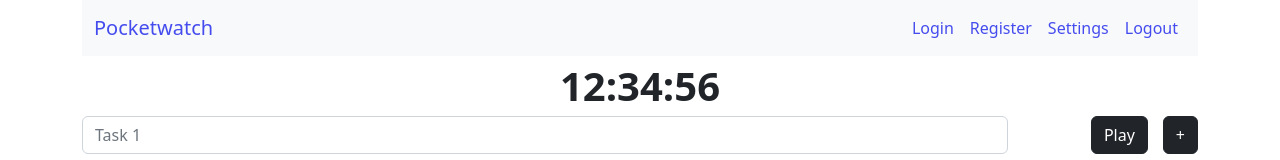
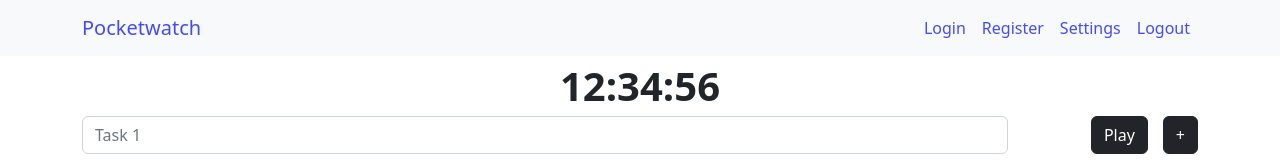
Before and after one commit to constellationz/pocketwatch, a React (Create React App) app in the folder frontend/: page / in a window 1280 px wide. Shown: the top 160 px of the page. Built offline with nearby package versions, Linux system fonts and the light colour scheme.

Commit message:
Make navbar expand to full width

```diff
--- a/frontend/src/App.js
+++ b/frontend/src/App.js
@@ -13,8 +13,8 @@ function App() {
   return (
     <>
       <Router>
+        <Header />
         <div className="container">
-          <Header />
           <Routes>
             <Route path="/" element={<Dashboard />} />
             <Route path="/login" element={<Login />} />
```
